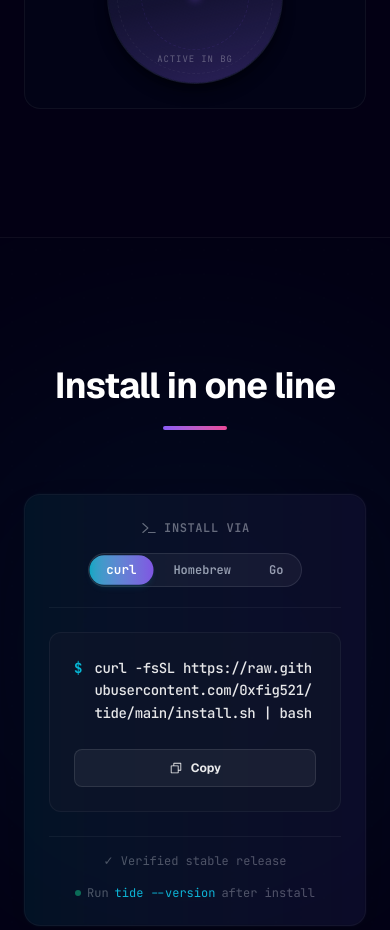
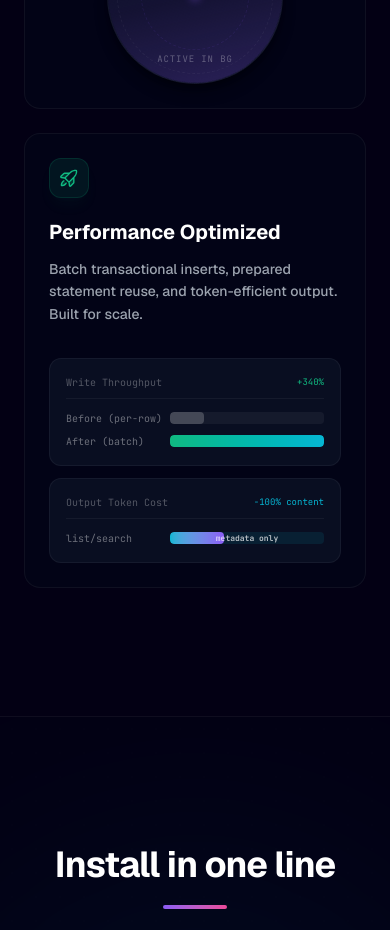
Before and after one commit to 0xfig521/tide, a React (Vite) app in the folder web/: page / in a window 390 px wide. Shown: the part 4240-5170 px from the top of the page. Built offline with nearby package versions, Linux system fonts and the light colour scheme.

Commit message:
docs: update docs, web, and readme for v0.6.0
Performance optimization documentation with Phase 1 completion status
Agent-native RSS tool design and advanced roadmap docs
Web landing page: add Performance Optimized bento card
README/README.zh: add performance feature bullet

```diff
--- a/web/src/components/Features.tsx
+++ b/web/src/components/Features.tsx
@@ -11,6 +11,7 @@ import {
   ArrowRight,
   Cpu,
   ArrowsLeftRight,
+  RocketLaunch,
 } from "@phosphor-icons/react"
 import { useLocale } from "../i18n/context"
 
@@ -432,6 +433,68 @@ export function Features() {
             </div>
           </div>
 
+          {/* Card 6: Performance Optimized (col-span-3) */}
+          <div
+            onMouseMove={handleMouseMove}
+            onMouseLeave={handleMouseLeave}
+            className="bento-card lg:col-span-3 group relative rounded-2xl border border-white/5 bg-slate-950/60 p-6 overflow-hidden hover:border-brand-emerald/20 transition-all duration-300"
+            style={{ transition: "transform 0.1s ease-out, border-color 0.3s ease" }}
+          >
+            <div className="absolute -inset-px bg-gradient-to-r from-brand-emerald/20 via-brand-cyan/10 to-brand-violet/20 opacity-0 group-hover:opacity-100 rounded-2xl blur-[1px] transition-opacity duration-500 pointer-events-none" />
+
+            <div className="relative z-10 flex flex-col lg:flex-row items-center justify-between gap-8 h-full w-full">
+              <div className="max-w-xl text-left">
+                <div className="w-10 h-10 rounded-xl bg-brand-emerald/10 border border-brand-emerald/15 flex items-center justify-center text-brand-emerald mb-5 shadow-lg shadow-brand-emerald/5">
+                  <RocketLaunch size={22} weight="duotone" />
+                </div>
+                <h3 className="text-xl font-bold text-white mb-3">
+                  {t.features.items[6].title}
+                </h3>
+                <p className="text-terminal-dim text-sm leading-relaxed font-medium">
+                  {t.features.items[6].description}
+                </p>
+              </div>
+
+              {/* Performance Gauge Widget */}
+              <div className="flex flex-col gap-3 font-mono text-[10px] shrink-0 w-full max-w-sm">
+                <div className="rounded-xl border border-white/5 bg-slate-900/60 p-4">
+                  <div className="flex justify-between items-center text-white/30 border-b border-white/5 pb-2 mb-3">
+                    <span>Write Throughput</span>
+                    <span className="text-[9px] text-brand-emerald">+340%</span>
+                  </div>
+                  <div className="space-y-2">
+                    <div className="flex items-center gap-2">
+                      <span className="text-white/40 w-24">Before (per-row)</span>
+                      <div className="flex-1 h-3 bg-white/5 rounded overflow-hidden">
+                        <div className="h-full w-[22%] bg-white/20 rounded" />
+                      </div>
+                    </div>
+                    <div className="flex items-center gap-2">
+                      <span className="text-white/40 w-24">After (batch)</span>
+                      <div className="flex-1 h-3 bg-brand-emerald/10 rounded overflow-hidden">
+                        <div className="h-full w-full bg-gradient-to-r from-brand-emerald to-brand-cyan rounded" />
+                      </div>
+                    </div>
+                  </div>
+                </div>
+
+                <div className="rounded-xl border border-white/5 bg-slate-900/60 p-4">
+                  <div className="flex justify-between items-center text-white/30 border-b border-white/5 pb-2 mb-3">
+                    <span>Output Token Cost</span>
+                    <span className="text-[9px] text-brand-cyan">-100% content</span>
+                  </div>
+                  <div className="flex items-center gap-2">
+                    <span className="text-white/40 w-24">list/search</span>
+                    <div className="flex-1 h-3 bg-brand-cyan/10 rounded overflow-hidden relative">
+                      <div className="h-full w-[35%] bg-gradient-to-r from-brand-cyan to-brand-violet rounded" />
+                      <span className="absolute inset-0 flex items-center justify-center text-[8px] text-white/70 font-bold">metadata only</span>
+                    </div>
+                  </div>
+                </div>
+              </div>
+            </div>
+          </div>
+
         </div>
       </div>
     </section>
--- a/web/src/i18n/translations.ts
+++ b/web/src/i18n/translations.ts
@@ -46,6 +46,7 @@ export const translations: Record<Locale, TranslationSchema> = {
         { title: "Zero Dependencies", description: "Single binary, SQLite embedded. No runtime, no package manager, no node_modules." },
         { title: "Smart Caching", description: "ETag and Last-Modified conditional requests. No wasted bandwidth on unchanged feeds." },
         { title: "Daemon Mode", description: "Background scheduled fetching that persists across terminal sessions. Set it and forget it." },
+        { title: "Performance Optimized", description: "Batch transactional inserts, prepared statement reuse, and token-efficient output. Built for scale." },
       ],
     },
     install: { headline: "Install in one line", copy: "Copy", copied: "Copied" },
@@ -80,6 +81,7 @@ export const translations: Record<Locale, TranslationSchema> = {
         { title: "零依赖", description: "单一二进制文件，内嵌 SQLite。无需运行时、无需包管理器、无需 node_modules。" },
         { title: "智能缓存", description: "ETag 和 Last-Modified 条件请求。未变更的源不会浪费带宽。" },
         { title: "守护进程模式", description: "跨终端会话的后台定时抓取。设置一次即可。" },
+        { title: "性能优化", description: "批量事务写入、预编译语句复用、token 高效输出。为大规模数据而生。" },
       ],
     },
     install: { headline: "一行安装", copy: "复制", copied: "已复制" },
```
Also changed, not shown: 5 other files (tests, documents, lock files or other folders).
